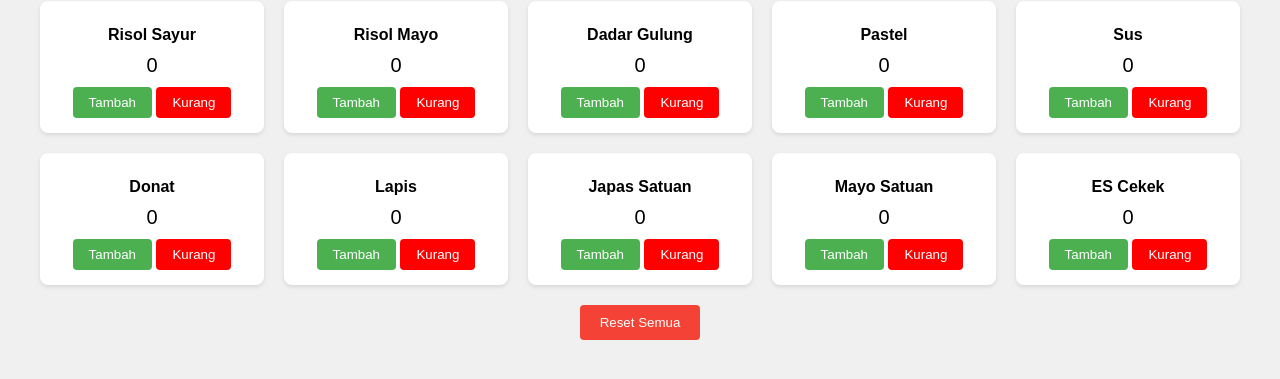
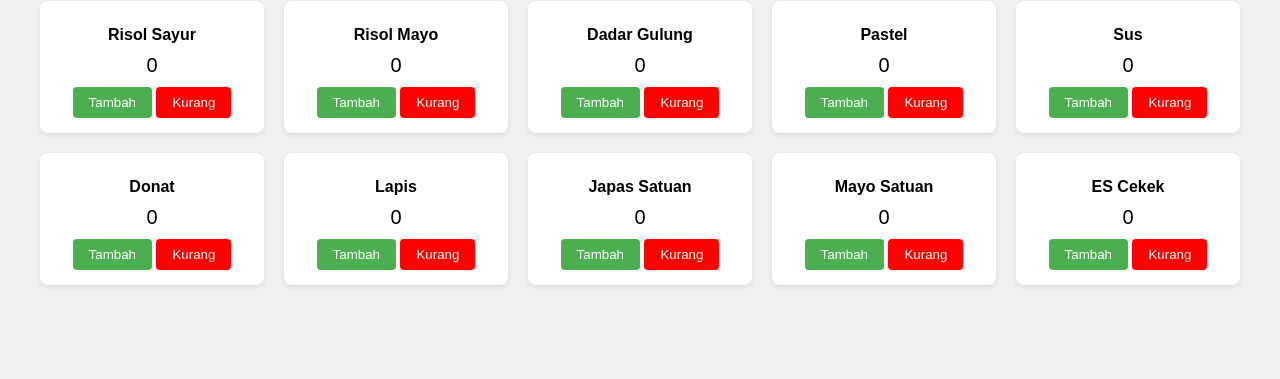
Before and after one commit to AbelFortino/Danusan, a plain HTML site: page index.html in a window 1280 px wide. Shown: the part 99-478 px from the top of the page. Drawn offline with Linux system fonts and the light colour scheme.

Commit message:
Update index.html

```diff
--- a/index.html
+++ b/index.html
@@ -159,8 +159,6 @@
     </div>
 </div>
 
-    <button class="reset-btn" onclick="resetAll()">Reset Semua</button>
-
     <script>
         let counters = JSON.parse(localStorage.getItem('counters')) || {
             1: 0,
```
